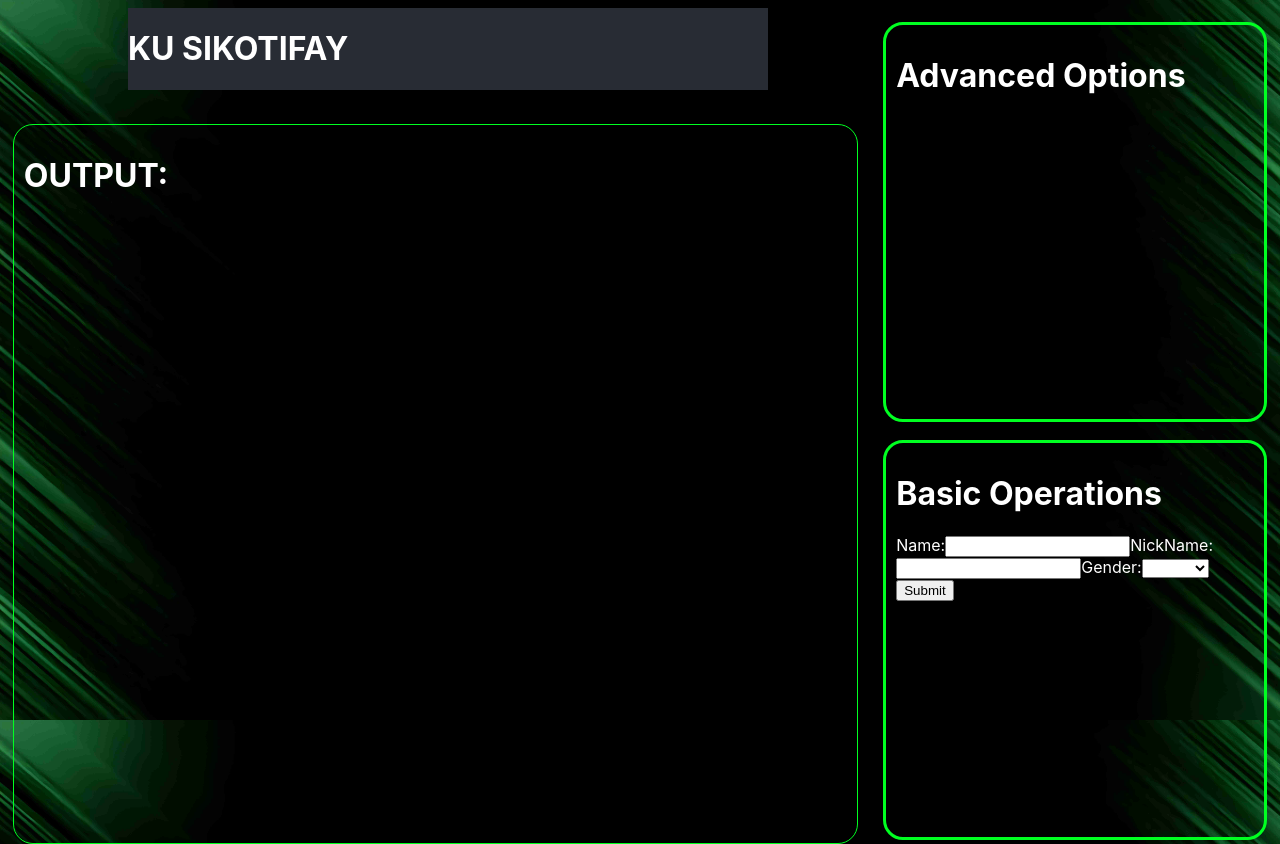
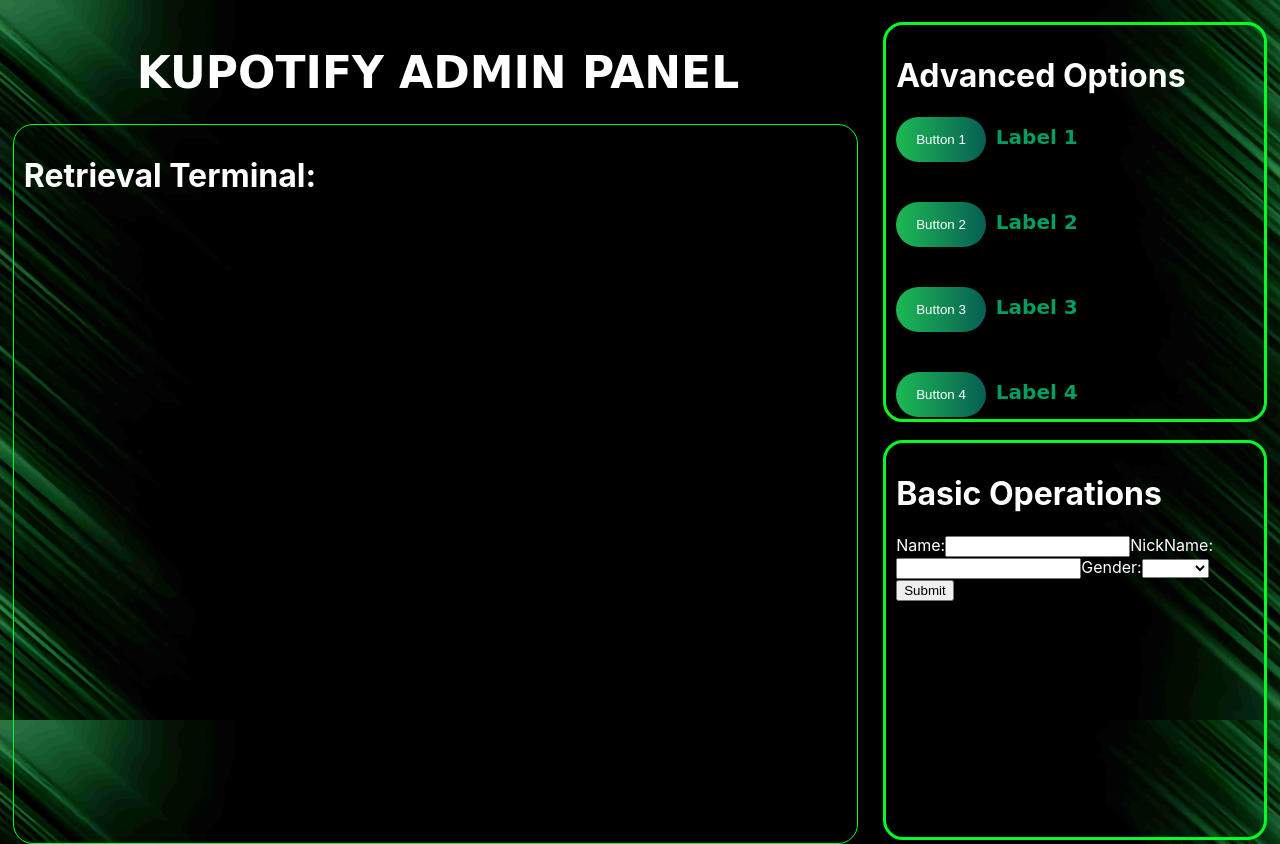
Before and after one commit to comp306-proje/Projefrontend, a React (Create React App) app: page / in a window 1280 px wide. Built offline with nearby package versions, Linux system fonts and the light colour scheme.

Commit message:
aesthetic improvements

```diff
--- a/src/App.js
+++ b/src/App.js
@@ -81,11 +81,19 @@ function App() {
     return (
 
         <div className="App">
-            <header className="App-header">
-                <h1>KU SIKOTIFAY</h1>
+            <header className="App-header" style={{
+                background: 'transparent', // Gradient background
+                textAlign: 'center',  // Center align text
+                padding: '10px',      // Add some padding
+                color: 'white',       // Text color
+                fontFamily: 'Comic Sans MS, cursive', // Apply the custom font
+                fontWeight: 'bold',   // Adjust font weight if needed
+                fontSize: '22px',     // Adjust font size if needed
+            }}>
+
+                <h1>KUPOTIFY ADMIN PANEL</h1>
 
             </header>
-
             <div id="box1" className="RightBox">
 
                 <header>
@@ -94,17 +102,214 @@ function App() {
                     </h1>
                 </header>
 
+                <div className="ItemContainer" style={{ display: 'flex', flexDirection: 'column', alignItems: 'flex-start' }}>
+                    <div style={{ marginBottom: '40px' }}>
+                        <button
+                            onClick={() => fetchData(1)}
+                            style={{
+                                background: 'linear-gradient(to right, #1DB954, #075E54)',
+                                color: 'white',
+                                border: 'none',
+                                padding: '15px 20px',
+                                borderRadius: '50px',
+                                cursor: 'pointer',
+                            }}
+                        >
+                            Button 1
+                        </button>
+                        <span
+                            style={{
+                                marginLeft: '10px',
+                                color: '#009E60',
+                                fontFamily: 'Comic Sans MS, cursive',
+                                fontWeight: 900,
+                                fontSize: '20px',
+                               // fontStyle: 'italic',  // Apply italic style
+                            }}
+                        >
+                            Label 1
+                        </span>
+                    </div>
+
+                    <div style={{ marginBottom: '40px' }}>
+                        <button
+                            onClick={() => fetchData(2)}
+                            style={{
+                                background: 'linear-gradient(to right, #1DB954, #075E54)',
+                                color: 'white',
+                                border: 'none',
+                                padding: '15px 20px',
+                                borderRadius: '50px',
+                                cursor: 'pointer',
+                            }}
+                        >
+                            Button 2
+                        </button>
+                        <span
+                            style={{
+                                marginLeft: '10px',
+                                color: '#009E60',
+                                fontFamily: 'Comic Sans MS, cursive',
+                                fontWeight: 900,
+                                fontSize: '20px',
+                                // fontStyle: 'italic',  // Apply italic style
+                            }}
+                        >
+                            Label 2
+                        </span>
+                    </div>
+
+                    <div style={{ marginBottom: '40px' }}>
+                        <button
+                            onClick={() => fetchData(3)}
+                            style={{
+                                background: 'linear-gradient(to right, #1DB954, #075E54)',
+                                color: 'white',
+                                border: 'none',
+                                padding: '15px 20px',
+                                borderRadius: '50px',
+                                cursor: 'pointer',
+                            }}
+                        >
+                            Button 3
+                        </button>
+                        <span
+                            style={{
+                                marginLeft: '10px',
+                                color: '#009E60',
+                                fontFamily: 'Comic Sans MS, cursive',
+                                fontWeight: 900,
+                                fontSize: '20px',
+                                // fontStyle: 'italic',  // Apply italic style
+                            }}
+                        >
+                            Label 3
+                        </span>
+                    </div>
+
+                    <div style={{ marginBottom: '40px' }}>
+                        <button
+                            onClick={() => fetchData(4)}
+                            style={{
+                                background: 'linear-gradient(to right, #1DB954, #075E54)',
+                                color: 'white',
+                                border: 'none',
+                                padding: '15px 20px',
+                                borderRadius: '50px',
+                                cursor: 'pointer',
+                            }}
+                        >
+                            Button 4
+                        </button>
+                        <span
+                            style={{
+                                marginLeft: '10px',
+                                color: '#009E60',
+                                fontFamily: 'Comic Sans MS, cursive',
+                                fontWeight: 900,
+                                fontSize: '20px',
+                                // fontStyle: 'italic',  // Apply italic style
+                            }}
+                        >
+                            Label 4
+                        </span>
+                    </div>
+
+                    <div style={{ marginBottom: '40px' }}>
+                        <button
+                            onClick={() => fetchData(5)}
+                            style={{
+                                background: 'linear-gradient(to right, #1DB954, #075E54)',
+                                color: 'white',
+                                border: 'none',
+                                padding: '15px 20px',
+                                borderRadius: '50px',
+                                cursor: 'pointer',
+                            }}
+                        >
+                            Button 5
+                        </button>
+                        <span
+                            style={{
+                                marginLeft: '10px',
+                                color: '#009E60',
+                                fontFamily: 'Comic Sans MS, cursive',
+                                fontWeight: 900,
+                                fontSize: '20px',
+                                // fontStyle: 'italic',  // Apply italic style
+                            }}
+                        >
+                            Label 5
+                        </span>
+                    </div>
+
+                    <div style={{ marginBottom: '40px' }}>
+                        <button
+                            onClick={() => fetchData(6)}
+                            style={{
+                                background: 'linear-gradient(to right, #1DB954, #075E54)',
+                                color: 'white',
+                                border: 'none',
+                                padding: '15px 20px',
+                                borderRadius: '50px',
+                                cursor: 'pointer',
+                            }}
+                        >
+                            Button 6
+                        </button>
+                        <span
+                            style={{
+                                marginLeft: '10px',
+                                color: '#009E60',
+                                fontFamily: 'Comic Sans MS, cursive',
+                                fontWeight: 900,
+                                fontSize: '20px',
+                                // fontStyle: 'italic',  // Apply italic style
+                            }}
+                        >
+                            Label 6
+                        </span>
+                    </div>
+
+                    <div style={{ marginBottom: '40px' }}>
+                        <button
+                            onClick={() => fetchData(7)}
+                            style={{
+                                background: 'linear-gradient(to right, #1DB954, #075E54)',
+                                color: 'white',
+                                border: 'none',
+                                padding: '15px 20px',
+                                borderRadius: '50px',
+                                cursor: 'pointer',
+                            }}
+                        >
+                            Button 7
+                        </button>
+                        <span
+                            style={{
+                                marginLeft: '10px',
+                                color: '#009E60',
+                                fontFamily: 'Comic Sans MS, cursive',
+                                fontWeight: 900,
+                                fontSize: '20px',
+                                // fontStyle: 'italic',  // Apply italic style
+                            }}
+                        >
+                            Label 7
+                        </span>
+                    </div>
+                </div>
+
 
 
                 {data.map((item, index) => (
                     <div key={index} className="ItemContainer">
                         <p>{item.code}</p>
-                        <button onClick={handleClick}>Clicke Me</button>
+                        <button onClick={handleClick}>Click Me</button>
                     </div>
                 ))}
+            </div>
 
-
-            </div>
 
 
             <div id="box2" className="RightBox">
@@ -145,7 +350,7 @@ function App() {
             <div id="box3" className="LeftBox">
                 <header>
                     <h1 style={{ color: 'white' }}>
-                        OUTPUT:
+                        Retrieval Terminal:
                     </h1>
                 </header>
                 {/* Add your content here */}
```
Also changed, not shown: src/App.css (line endings or trailing spaces), src/KUAdmin.jpg (added).
